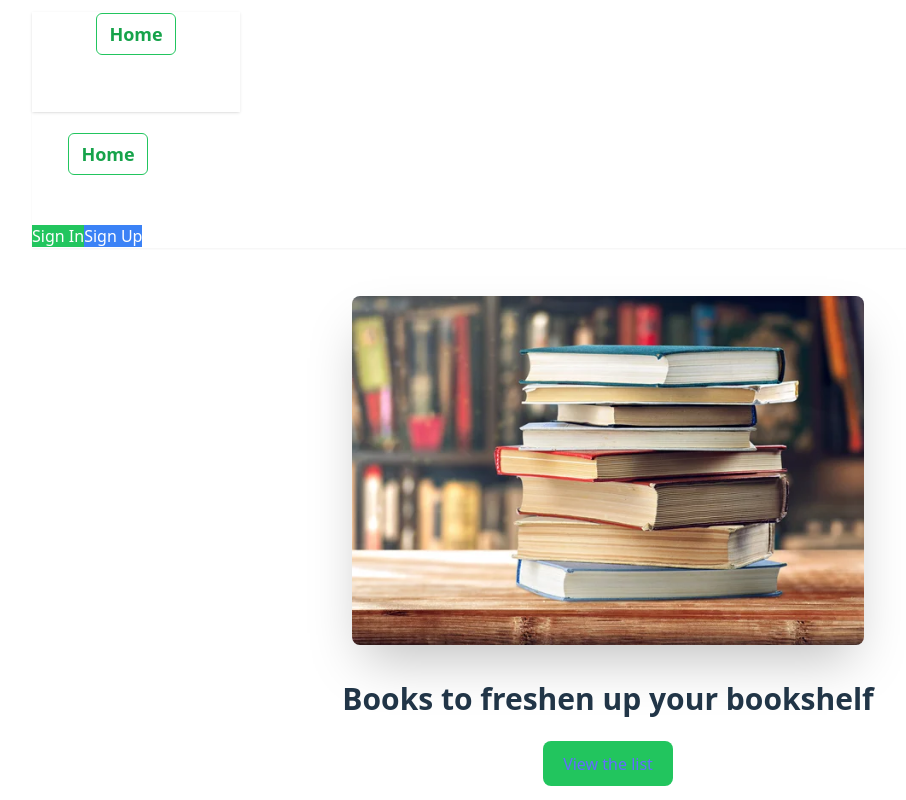
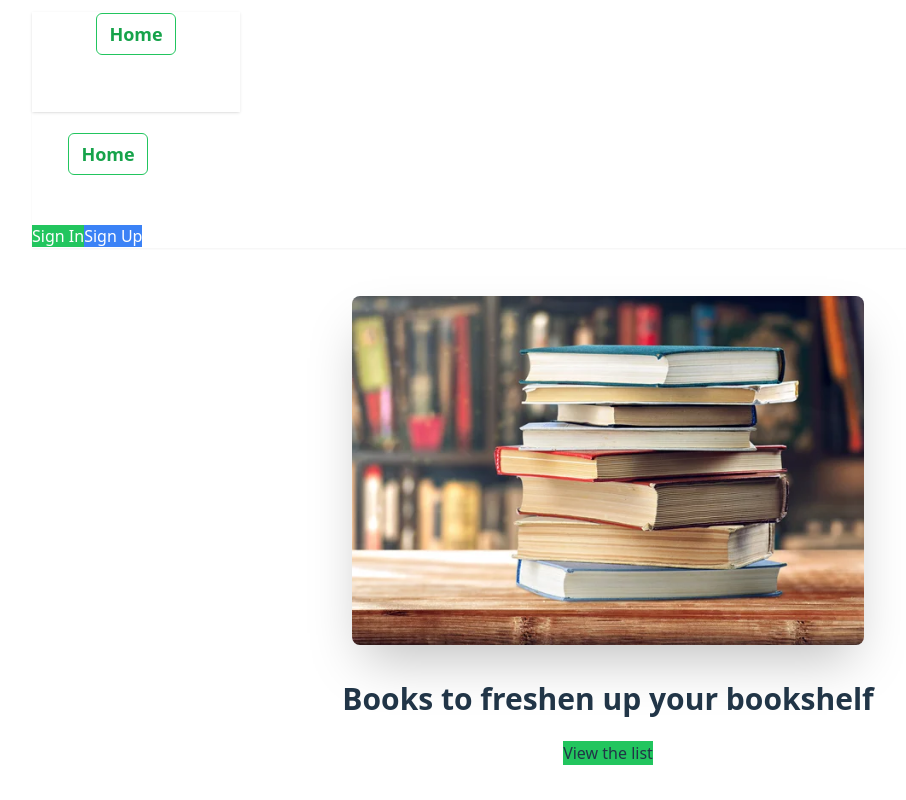
Before and after one commit to SumitaAkter/boi-poka-book-vibe, a React (Vite) app: page / in a window 1280 px wide. Shown: the top 800 px of the page, without its empty margins (32-938 px from the left). Built offline with nearby package versions, Linux system fonts and the light colour scheme.

Commit message:
fix the hover problem

```diff
--- a/src/index.css
+++ b/src/index.css
@@ -16,15 +16,6 @@
   -moz-osx-font-smoothing: grayscale;
 }
 
-a {
-  font-weight: 500;
-  color: #646cff;
-  text-decoration: inherit;
-}
-a:hover {
-  color: #535bf2;
-}
-
 body {
   margin: 0;
   min-width: 320px;
@@ -36,20 +27,6 @@ h1 {
   line-height: 1.1;
 }
 
-button {
-  border-radius: 8px;
-  border: 1px solid transparent;
-  padding: 0.6em 1.2em;
-  font-size: 1em;
-  font-weight: 500;
-  font-family: inherit;
-  background-color: #1a1a1a;
-  cursor: pointer;
-  transition: border-color 0.25s;
-}
-button:hover {
-  border-color: #646cff;
-}
 button:focus,
 button:focus-visible {
   outline: 4px auto -webkit-focus-ring-color;
@@ -60,9 +37,7 @@ button:focus-visible {
     color: #213547;
     background-color: #ffffff;
   }
-  a:hover {
-    color: #747bff;
-  }
+
   button {
     background-color: #f9f9f9;
   }
```
